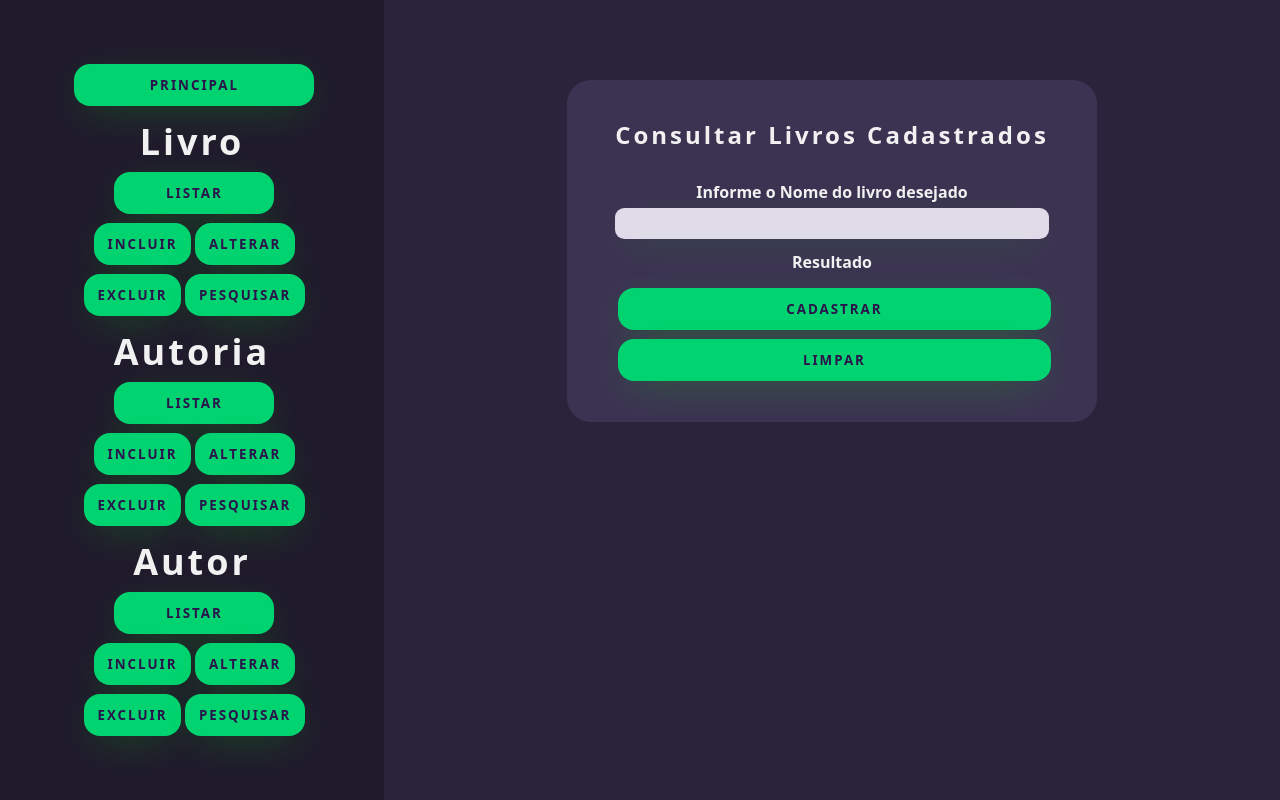
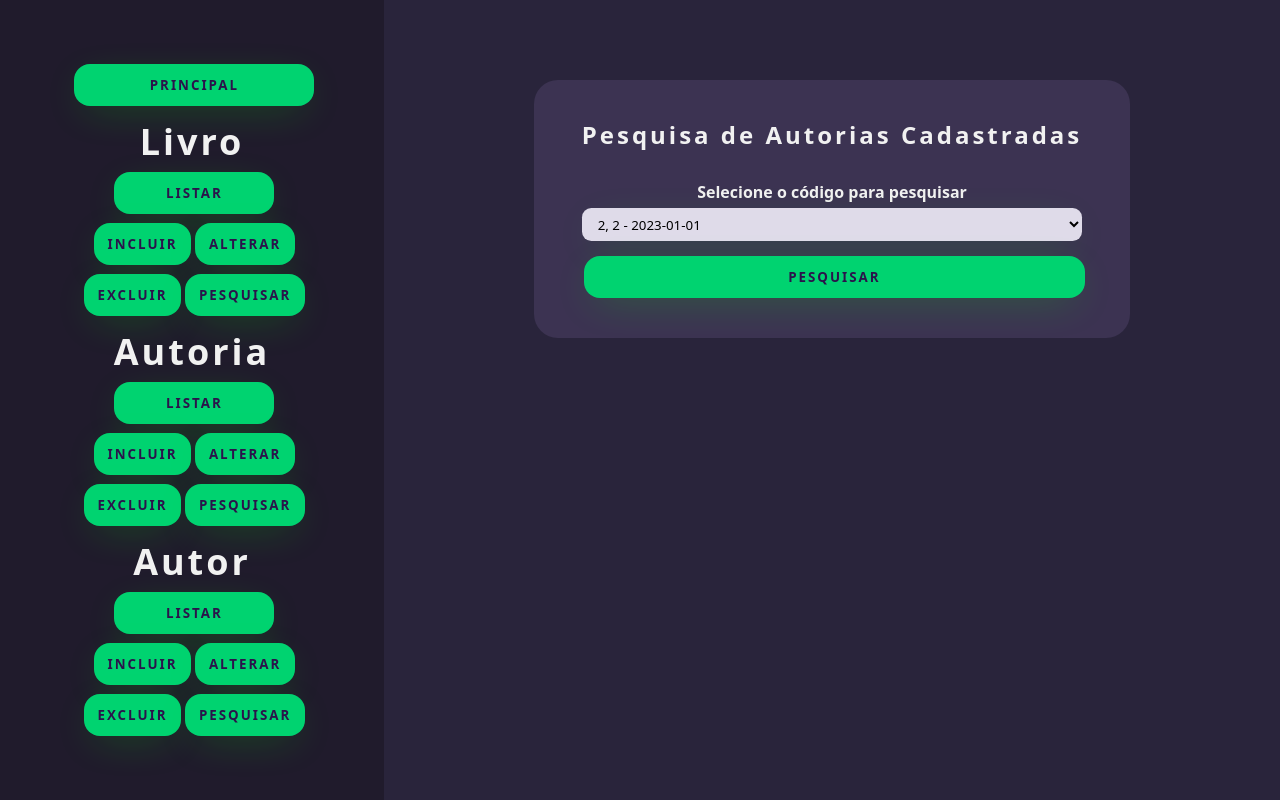
Before and after one commit to Amanda093/Autoria-3-bi-pw2-2024, a PHP site: page /consultar.php in a window 1280 px wide. Run offline with PHP 8.4, Linux system fonts and the light colour scheme; data comes from the database, SQL or seed files in the repository.

Commit message:
consultar e excluir do autoria

```diff
--- a/class_autoria/autoria.php
+++ b/class_autoria/autoria.php
@@ -63,7 +63,7 @@ class Autoria
     {
         try {
             $this -> conn = new Conectar();
-            $sql = $this -> conn -> prepare("insert into Livro values (null,?,?,?,?,?)");
+            $sql = $this -> conn -> prepare("insert into Autoria values (null,?,?,?,?,?)");
             @$sql -> bindParam(1, $this -> getTitulo(), PDO::PARAM_STR);
             @$sql -> bindParam(2, $this -> getCategoria(), PDO::PARAM_STR);
             @$sql -> bindParam(3, $this -> getISBN(), PDO::PARAM_STR);
@@ -136,8 +136,8 @@ class Autoria
     {
         try {
             $this -> conn = new Conectar();
-            $sql = $this -> conn -> prepare("select * from Livro where Cod_Livro = ?"); // informei o ? (parametro)
-            @$sql ->  bindParam(1, $this -> getCod_livro(), PDO::PARAM_INT); // inclui esta linha para definir o parametro
+            $sql = $this -> conn -> prepare("select * from Autoria where Cod_Autor = ?"); // informei o ? (parametro)
+            @$sql ->  bindParam(1, $this -> getCod_Autor(), PDO::PARAM_INT); // inclui esta linha para definir o parametro
             // @$sql -> bindParam(1, $this -> getCod_Livro() . "%", PDO::PARAM_STR);
             $sql -> execute();
             return $sql -> fetchAll();
@@ -168,8 +168,8 @@ class Autoria
     {
         try {
             $this -> conn = new Conectar();
-            $sql = $this -> conn -> prepare("delete from Livro where Cod_Livro = ?"); // informei o ? (parametro)
-            @$sql ->  bindParam(1, $this -> getCod_livro(), PDO::PARAM_STR); // inclui esta linha para definir o parametro
+            $sql = $this -> conn -> prepare("delete from Autoria where Cod_Autor = ?"); // informei o ? (parametro)
+            @$sql ->  bindParam(1, $this -> getCod_Autor(), PDO::PARAM_INT); // inclui esta linha para definir o parametro
             if($sql -> execute() == 1) {
                 return '
                 <script type="text/javascript">
--- a/class_autoria/consultar.php
+++ b/class_autoria/consultar.php
@@ -6,46 +6,57 @@
         <link rel="stylesheet" href="../css/style.css" />
 
         <link rel="icon" href="../img/autoria.png" />
-        <title>Consultar</title>
+        <title>Excluir</title>
     </head>
     <body>
         <?php include_once '../layouts/navbar.php' ?>
 
+        <?php
+        include_once 'autoria.php';
+        $a = new Autoria();
+        $aut_bd = $a -> listar();
+        ?>
+
         <section class="right">
             <form name="cliente" method="POST" action="">
-                <h2 class="title"> Consultar Livros Cadastrados </h2>
+                <h2 class="title"> Pesquisa de Autorias Cadastradas </h2>
                 <br>
                 <div class="row">
-                    <label for=""> Informe o <b>Nome</b> do livro desejado </label>
-                    <input name="txtNome" type="text" size="40" maxlength="40" required>
-                </div>
-
-                <div class="row">
-                    <label for=""> Resultado </label>
-                    <?php
-                        extract($_POST, EXTR_OVERWRITE);
-                        if(isset($btnEnviar))
-                        {
-                            include_once 'Livro.php';
-                            $p = new Produto();
-                            $p -> setNome($txtnome . '%'); // o . '%' serve para uma busca aproximada da determinada letra informada
-                            $pro_bd = $p -> consultar();
-
-                            foreach ($pro_bd as $pro_mostrar) {
-                                ?> <br>
-                                <b> <?php echo "ID: " . $pro_mostrar[0]; ?> </b>
-                                <b> <?php echo "Nome: " . $pro_mostrar[1]; ?> </b>
-                                <b> <?php echo "Estoque: " . $pro_mostrar[2]; ?> </b>
-                                <?php
-                            }
-                        }
-                    ?>
+                    <label for=""> Selecione o código para pesquisar </label>
+                    <select name="codAutoria" size="1">
+                        <?php foreach ($aut_bd as $aut_mostrar) {
+                            echo '<option value = "' . $aut_mostrar[0] . '">' . $aut_mostrar[0] . ', ' . $aut_mostrar[1] . ' - ' . $aut_mostrar[2] .'</option>';
+                        } ?>
+                    </select>
                 </div>
                 <div class="row">
-                    <button name="btnEnviar" type="submit">Cadastrar</button>
-                    <button name="btnLimpar" type="reset">Limpar</button>
+                    <button name="btnEnviar" type="submit">Pesquisar</button>
                 </div>
             </form>
-        </section>
+
+                <?php
+                    extract($_POST, EXTR_OVERWRITE);
+                    if(isset($btnEnviar)) {
+                        $a -> setCod_Autor($codAutoria);
+                        $aut_bd = $a -> consultar();
+                        foreach ($aut_bd as $aut_mostrar) {
+                            ?>
+                            <table>
+                                <br><br>
+                                <tr>
+                                    <th> Código do autor </th> <th> Código do livro </th>
+                                    <th> Data de Lançamento </th> <th> Editora </th>
+                                </tr>
+                                <tr> <th> <?php echo $aut_mostrar[0]; ?> </th>  </b>
+                                <td> <?php echo $aut_mostrar[1]; ?> </td>
+                                <td> <?php echo $aut_mostrar[2]; ?> </td>
+                                <td> <?php echo $aut_mostrar[3]; ?> </td>
+                                </table>
+                            <?php
+                        }
+                    }
+                ?>
+
+    </section>
     </body>
 </html>
```
Also changed, not shown: class_autoria/excluir.php (+5 -5 lines).
